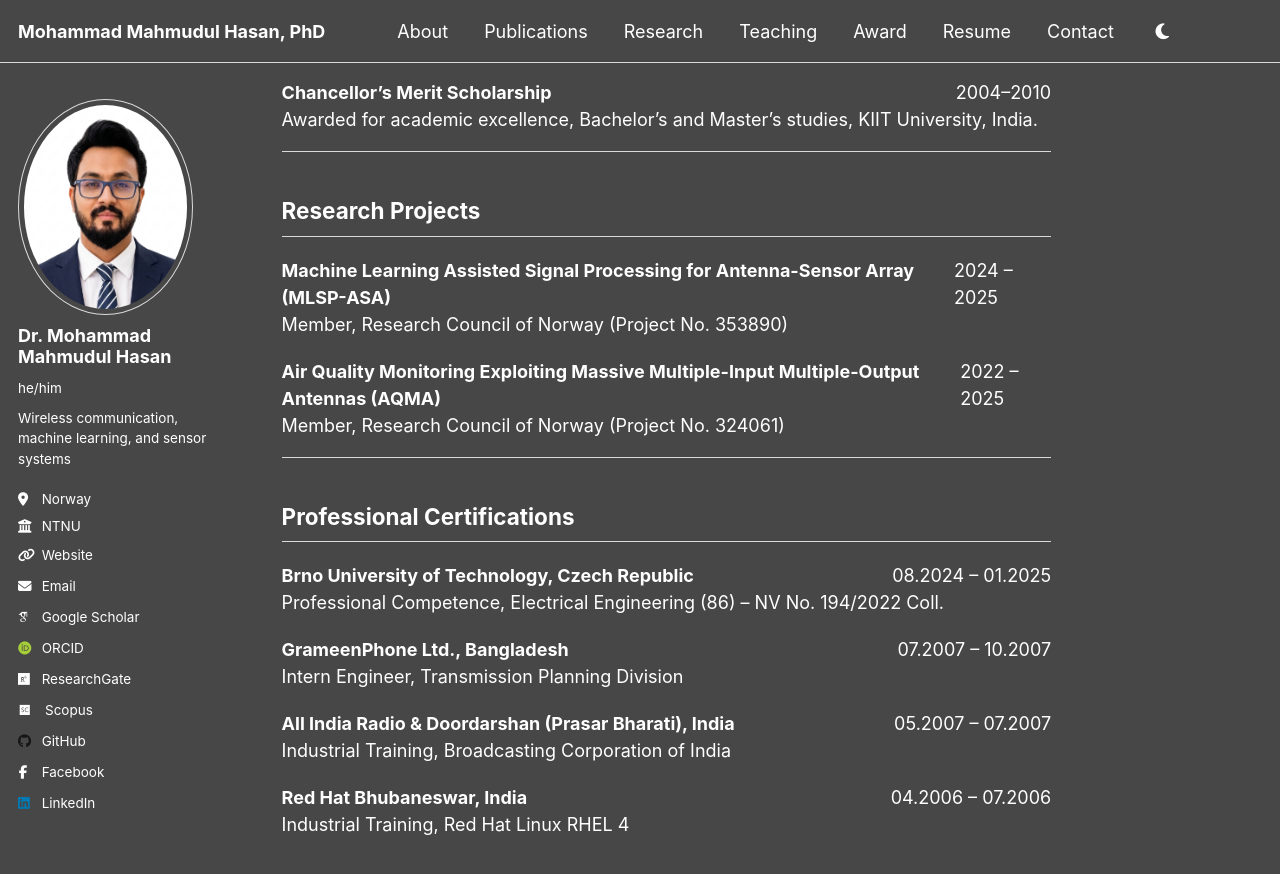
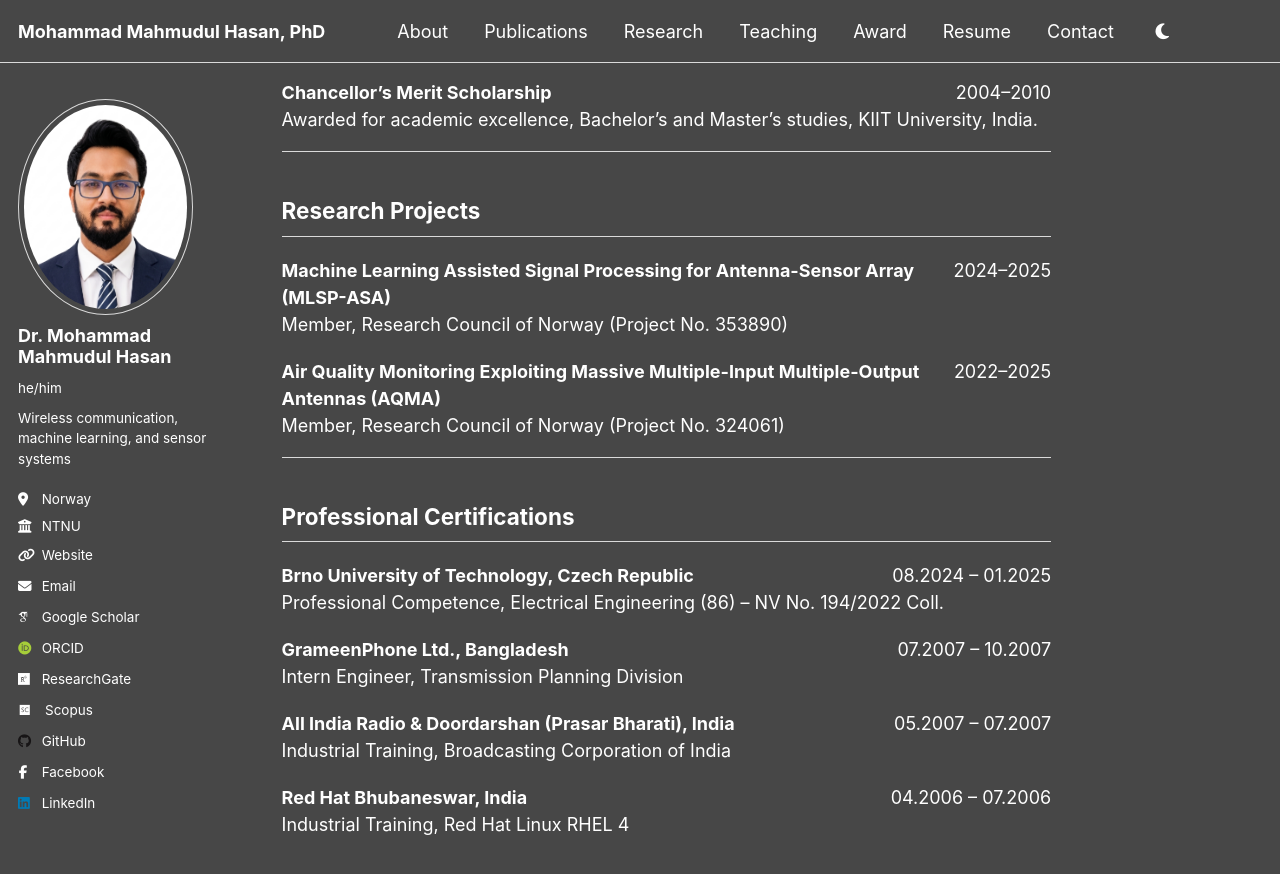
Before and after one commit to dearmahmud/dearmahmud.github.io, a Jekyll site: the page built from _pages/about.md, in a window 1280 px wide and 900 px high, scrolled down 4467 px. Shown: the top 874 px of the window. Built offline with Jekyll 4.4.1, drawn with Linux system fonts in a browser that asks for light colours; some web fonts are replaced.

Commit message:
Update about.md

```diff
--- a/_pages/about.md
+++ b/_pages/about.md
@@ -377,17 +377,17 @@ I remain deeply grateful to my supervisors, Dr. Sudhansu Sekhar Singh, Dr. Micha
 
 ## Research Projects
 
-<div style="margin-top: 20px; display: flex; justify-content: space-between;">
+<div style="margin-top: 20px; display: flex; justify-content: space-between; gap: 20px;">
   <span><strong>Machine Learning Assisted Signal Processing for Antenna-Sensor Array (MLSP-ASA)</strong></span>
-  <span>2024 – 2025</span>
+  <span style="white-space: nowrap; flex-shrink: 0;">2024–2025</span>
 </div>
 <div>
   Member, Research Council of Norway (Project No. 353890)
 </div>
 
-<div style="margin-top: 20px; display: flex; justify-content: space-between;">
+<div style="margin-top: 20px; display: flex; justify-content: space-between; gap: 20px;">
   <span><strong>Air Quality Monitoring Exploiting Massive Multiple-Input Multiple-Output Antennas (AQMA)</strong></span>
-  <span>2022 – 2025</span>
+  <span style="white-space: nowrap; flex-shrink: 0;">2022–2025</span>
 </div>
 <div>
   Member, Research Council of Norway (Project No. 324061)
```
